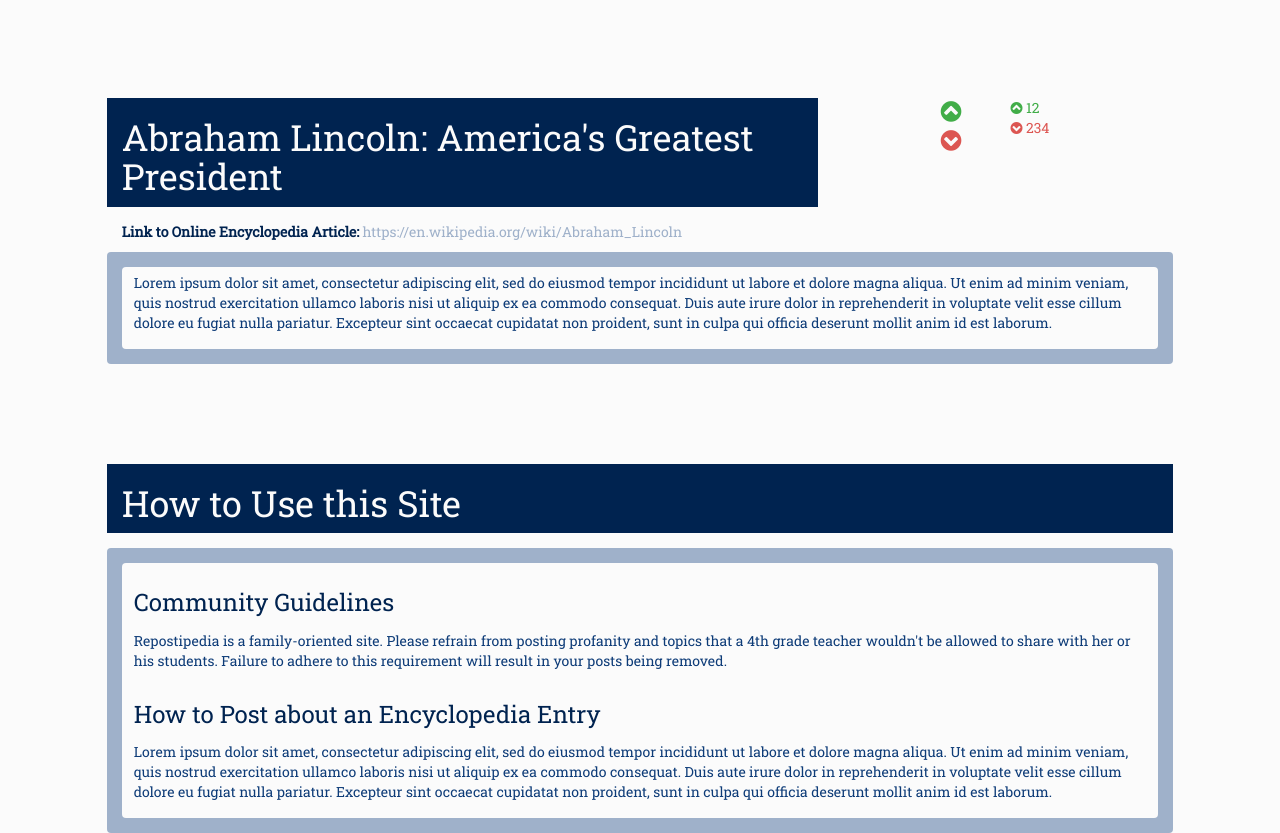
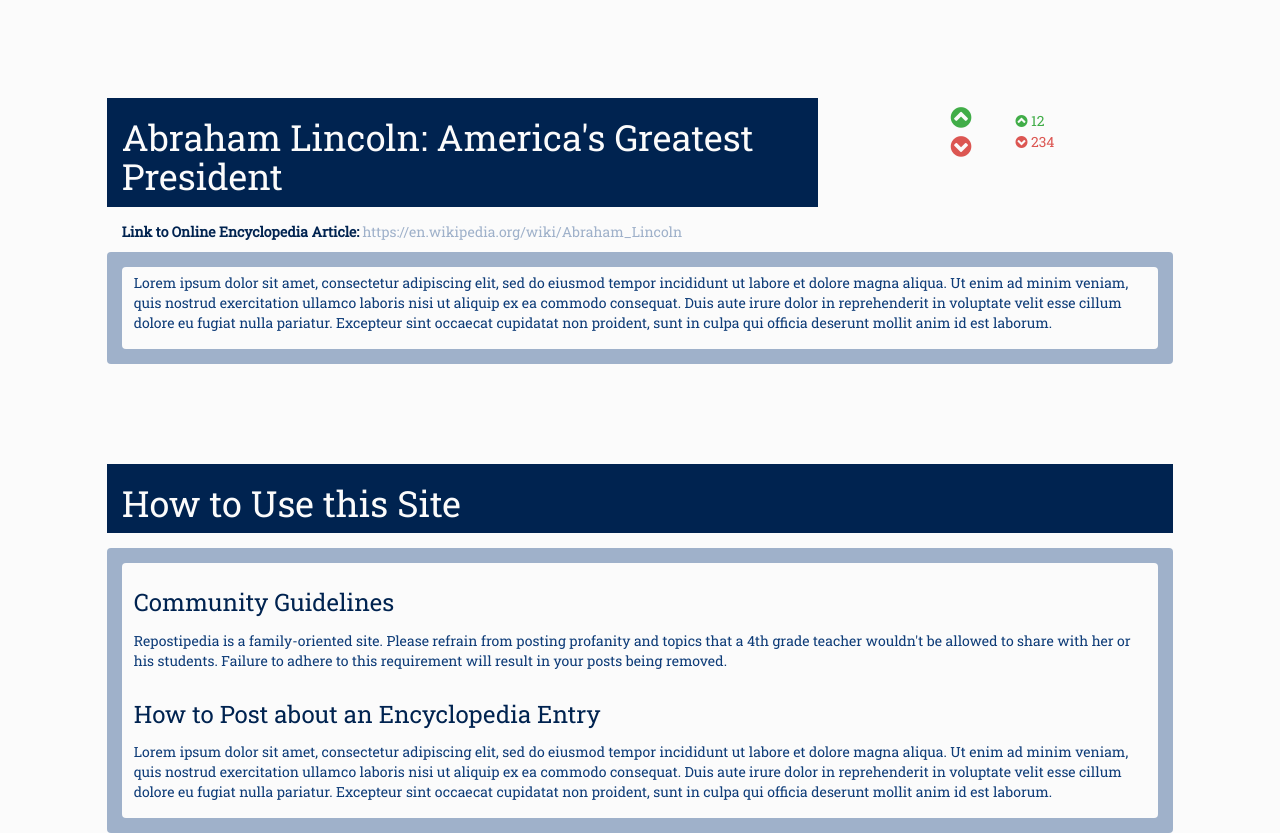
Before and after one commit to DanielJenkins/repostipedia, a plain HTML site: page index.html in a window 1280 px wide. Shown: the part 1570-2403 px from the top of the page. Drawn offline with nearby package versions, Linux system fonts and the light colour scheme.

Commit message:
Completed minor formatting on vote tally and cheeseburger menu

```diff
--- a/css/default.css
+++ b/css/default.css
@@ -171,9 +171,11 @@ legend {
 }
 .tallydown {
   color: #dc5652;
+  text-align: left;
 }
 .tallyup {
   color: #41ad48;
+  text-align: left;
 }
 .upvote {
   height: 28px;
@@ -217,16 +219,29 @@ legend {
   background-color: #9fb1ca;
   border-radius: 4px;
 }
+.tallybox {
+  display: table;
+  height: 56px;
+  text-align: left;
+}
+.topmarginboost {
+  margin-top: 1px;
+}
 .verticalcenter {
-  float:none;
-  vertical-align:middle;
-  display:inline-block;
-  margin-right:-4px;
+  display: table-cell;
+  vertical-align: middle;
+  text-align: center;
 }
+.votearea {
+  display: table;
+  min-height: 69px; /*In the future, set this equal to the height of the title box to its left*/
+}
+
 /*Navigation*/
 .hamburger {
-  padding-top: 15px;
-  padding-right: 30px;
+  height: 100%;
+  padding-top: 18.5px;
+  padding-right: 34px;
   text-align: right;
   color: #fbfbfb;
 }
--- a/index.html
+++ b/index.html
@@ -2,13 +2,16 @@
 <html>
 <head>
   <title>Repostipedia</title>
+  <script src="js/variables.js"></script>
   <script src="http://code.jquery.com/jquery-1.11.3.min.js"></script>
   <script src="http://code.jquery.com/jquery-migrate-1.2.1.min.js"></script>
   <script src="https://maxcdn.bootstrapcdn.com/bootstrap/3.3.5/js/bootstrap.min.js" integrity="sha512-K1qjQ+NcF2TYO/eI3M6v8EiNYZfA95pQumfvcVrTHtwQVDG+aHRqLi/ETn2uB+1JqwYqVG3LIvdm9lj6imS/pQ==" crossorigin="anonymous"></script>
+
   <link rel="stylesheet" href="https://maxcdn.bootstrapcdn.com/font-awesome/4.4.0/css/font-awesome.min.css">
   <link rel="stylesheet" href="https://maxcdn.bootstrapcdn.com/bootstrap/3.3.5/css/bootstrap.min.css" integrity="sha512-dTfge/zgoMYpP7QbHy4gWMEGsbsdZeCXz7irItjcC3sPUFtf0kuFbDz/ixG7ArTxmDjLXDmezHubeNikyKGVyQ==" crossorigin="anonymous">
   <link href='https://fonts.googleapis.com/css?family=Roboto+Slab' rel='stylesheet' type='text/css'>
   <link rel="stylesheet" type="text/css" href="css/default.css">
+
 </head>
 <body>
 <div class="container-fluid">
@@ -312,11 +315,9 @@
   <div class="col-xs-12 col-sm-8 col-md-8 subtitle">
     <h1 class="h2 subtitle">Abraham Lincoln: America's Greatest President</h1>
   </div>
-  <div class="col-xs-12 col-sm-4 col-md-4 col-lg-offset-1 col-lg-3">
-    <div class="row">
-
-      <!--******************* CENTER THESE ITEMS VERTICALLY *********************-->
-
+  <!--Votebox-->
+  <div class="col-xs-12 col-sm-4 col-md-4 col-lg-offset-1 col-lg-3 votearea">
+    <div class="row verticalcenter">
       <div class="col-xs-2 col-sm-4 text-center">
         <div class="row">
           <a href="">
@@ -333,12 +334,14 @@
           </a>
         </div>
       </div>
-      <div class="col-xs-10 col-sm-8">
-        <div class="p">
-          <span class="tallyup"><i class="fa fa-chevron-circle-up"></i> 12</span>
-        </div>
-        <div class="p">
-          <span class="tallydown"><i class="fa fa-chevron-circle-down"></i> 234</span>
+      <div class="col-xs-10 col-sm-8 tallybox">
+        <div class="verticalcenter">
+          <div class="p tallyup">
+            <i class="fa fa-chevron-circle-up"></i> 12
+          </div>
+          <div class="p tallydown topmarginboost">
+            <i class="fa fa-chevron-circle-down"></i> 234
+          </div>
         </div>
       </div>
     </div>
@@ -346,7 +349,10 @@
 </div>
 <div class="row minispacer">
   <div class="col-xs-12">
-    <p class="p"><span class="pbold">Link to Online Encyclopedia Article: </span><a href="https://en.wikipedia.org/wiki/Abraham_Lincoln">https://en.wikipedia.org/wiki/Abraham_Lincoln</a></p>
+    <p class="p">
+      <span class="pbold">Link to Online Encyclopedia Article: </span>
+      <a href="https://en.wikipedia.org/wiki/Abraham_Lincoln">https://en.wikipedia.org/wiki/Abraham_Lincoln</a>
+    </p>
   </div>
 </div>
 <div class="row">
@@ -424,7 +430,7 @@
     <a href="">
       <div class="row hamburgerlink">
         <div class="col-xs-12 hamburgerlink">
-          <p class="h3">Community Guidelines</p>
+          <p class="h3">Using this site</p>
         </div>
       </div>
     </a>
```
